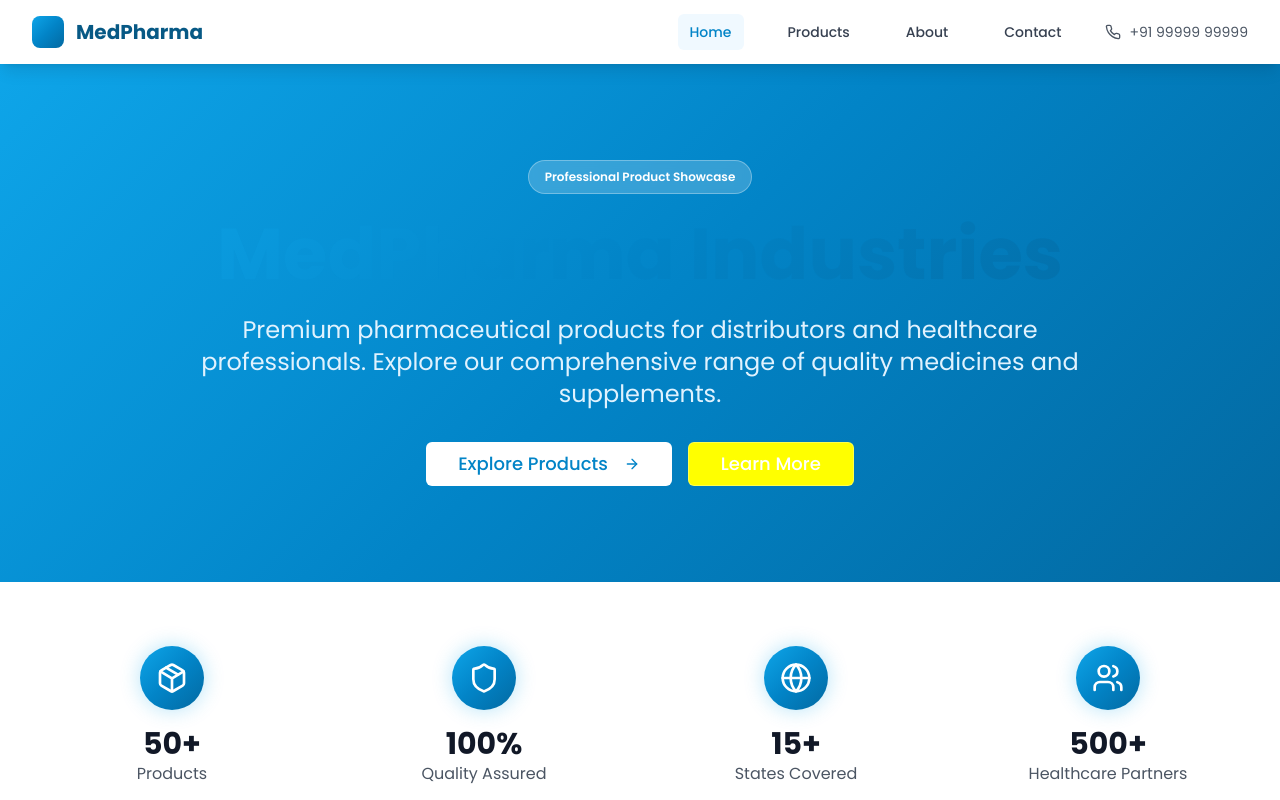
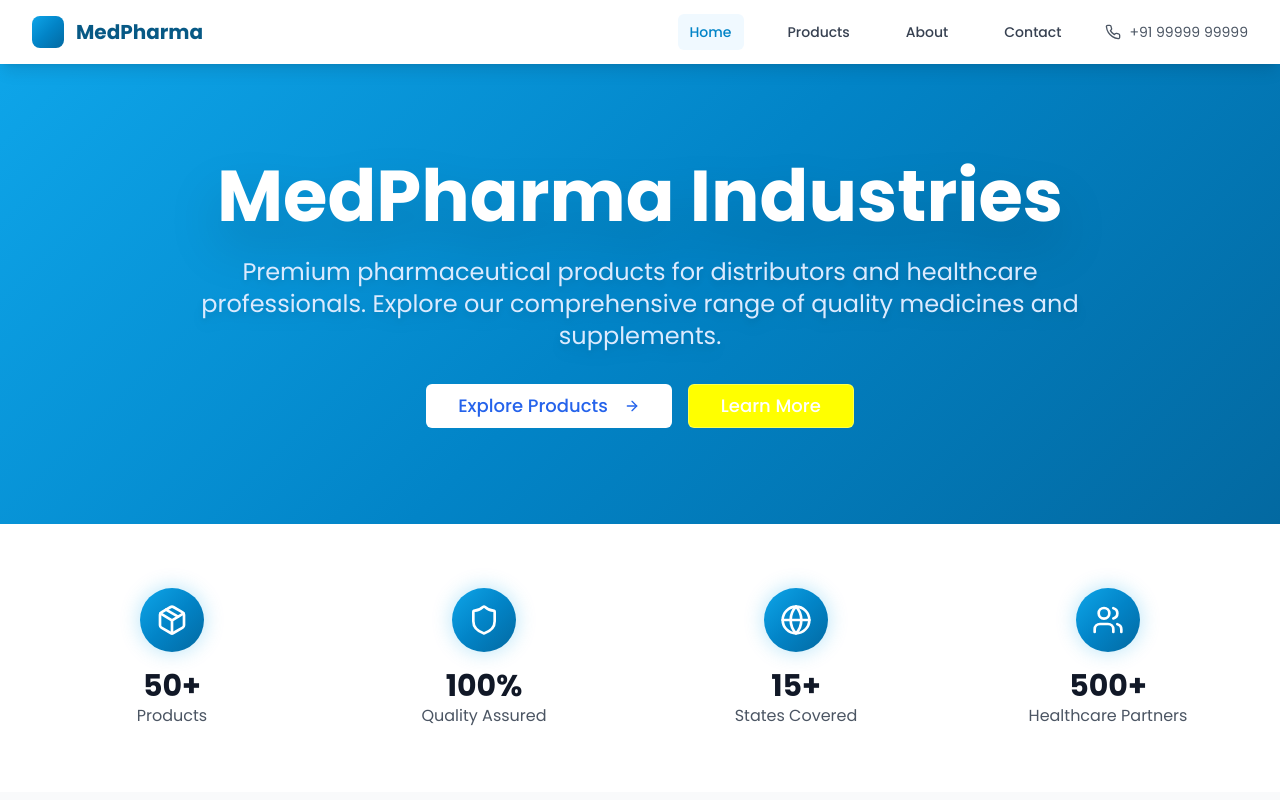
Before and after one commit to 8790-rajugoud/medishare-product-portal, a React (Vite) app: page / in a window 1280 px wide. Shown: the top 800 px of the page. Built offline with nearby package versions, Linux system fonts and the light colour scheme.

Commit message:
Remove showcase button and update text
Remove the "Professional Product Showcase" button from the homepage and update the "MedPharma Industries" text with different colors.

```diff
--- a/src/pages/Index.tsx
+++ b/src/pages/Index.tsx
@@ -1,4 +1,3 @@
-
 import { Button } from "@/components/ui/button";
 import { Card, CardContent, CardHeader, CardTitle } from "@/components/ui/card";
 import { Badge } from "@/components/ui/badge";
@@ -43,19 +42,16 @@ const Index = () => {
 
         <div className="max-w-7xl mx-auto px-4 sm:px-6 lg:px-8 relative z-10">
           <div className="text-center fade-in-up">
-            <Badge className="mb-6 bg-white/20 text-white border-white/30 backdrop-blur-sm px-4 py-2">
-              Professional Product Showcase
-            </Badge>
-            <h1 className="text-5xl md:text-7xl font-bold mb-6 gradient-text">
+            <h1 className="text-5xl md:text-7xl font-bold mb-6 text-white drop-shadow-2xl">
               MedPharma Industries
             </h1>
-            <p className="text-xl md:text-2xl text-medical-100 max-w-4xl mx-auto mb-8 leading-relaxed">
+            <p className="text-xl md:text-2xl text-blue-100 max-w-4xl mx-auto mb-8 leading-relaxed drop-shadow-lg">
               Premium pharmaceutical products for distributors and healthcare professionals.
               Explore our comprehensive range of quality medicines and supplements.
             </p>
             <div className="flex flex-col sm:flex-row gap-4 justify-center items-center">
               <Link to="/products">
-                <Button size="lg" className="bg-white text-medical-600 hover:bg-gray-100 btn-glow text-lg px-8 py-3">
+                <Button size="lg" className="bg-white text-blue-600 hover:bg-gray-100 btn-glow text-lg px-8 py-3">
                   Explore Products <ArrowRight className="ml-2 h-5 w-5" />
                 </Button>
               </Link>
```
